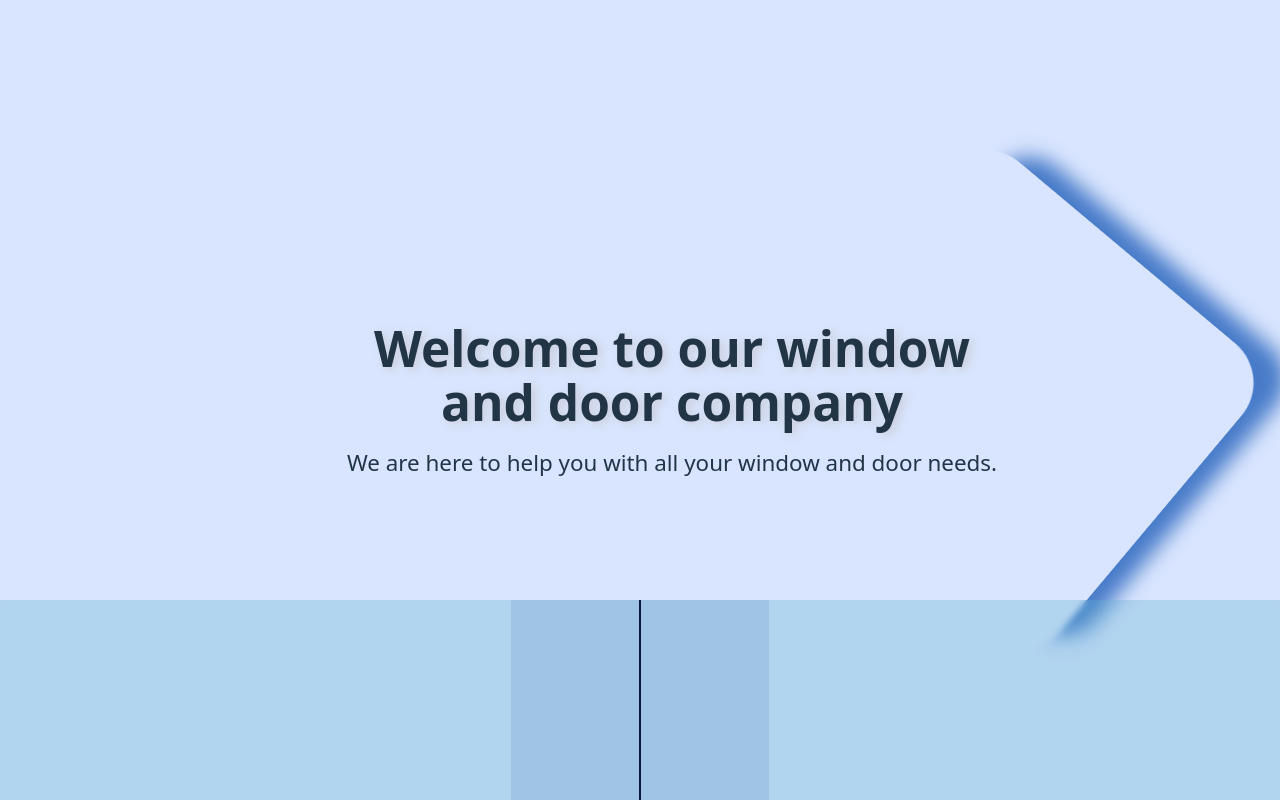
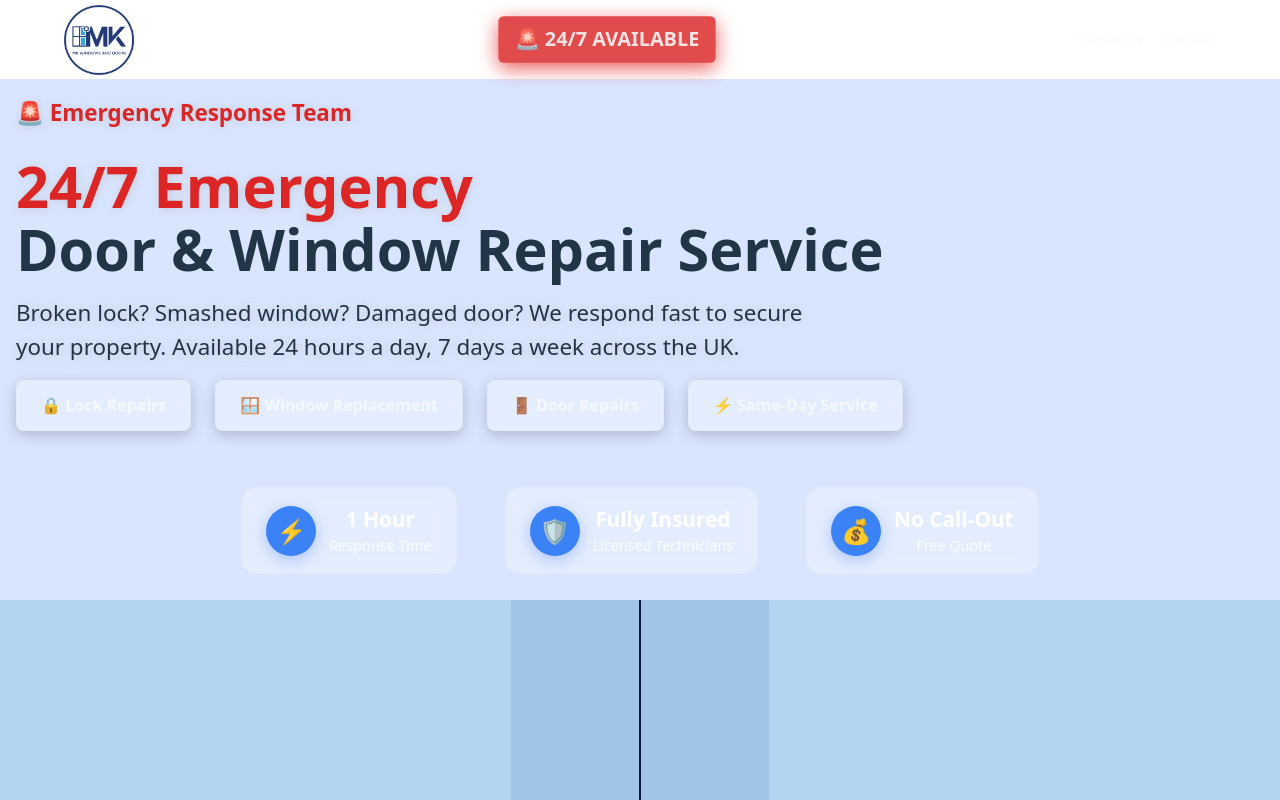
Before and after one commit to MarekKabala1/windowsTradeWebPage, a React (Vite) app: page / in a window 1280 px wide. Shown: the top 800 px of the page. Built offline with nearby package versions, Linux system fonts and the light colour scheme.

Commit message:
feat(App): import and include Emergency component in main application

```diff
--- a/src/App.tsx
+++ b/src/App.tsx
@@ -1,5 +1,6 @@
 import './App.css';
 import Cards from './components/Cards';
+import Emergency from './components/Emergency';
 import Footer from './components/Footer';
 import Gallery from './components/Gallery';
 import Hero from './components/Hero';
@@ -10,6 +11,7 @@ import SlidingDoor from './components/SlidingDoor';
 function App() {
   return (
     <main className="app-container">
+      <Emergency />
       <SlidingDoor />
       <Hero />
       <Cards />
```
